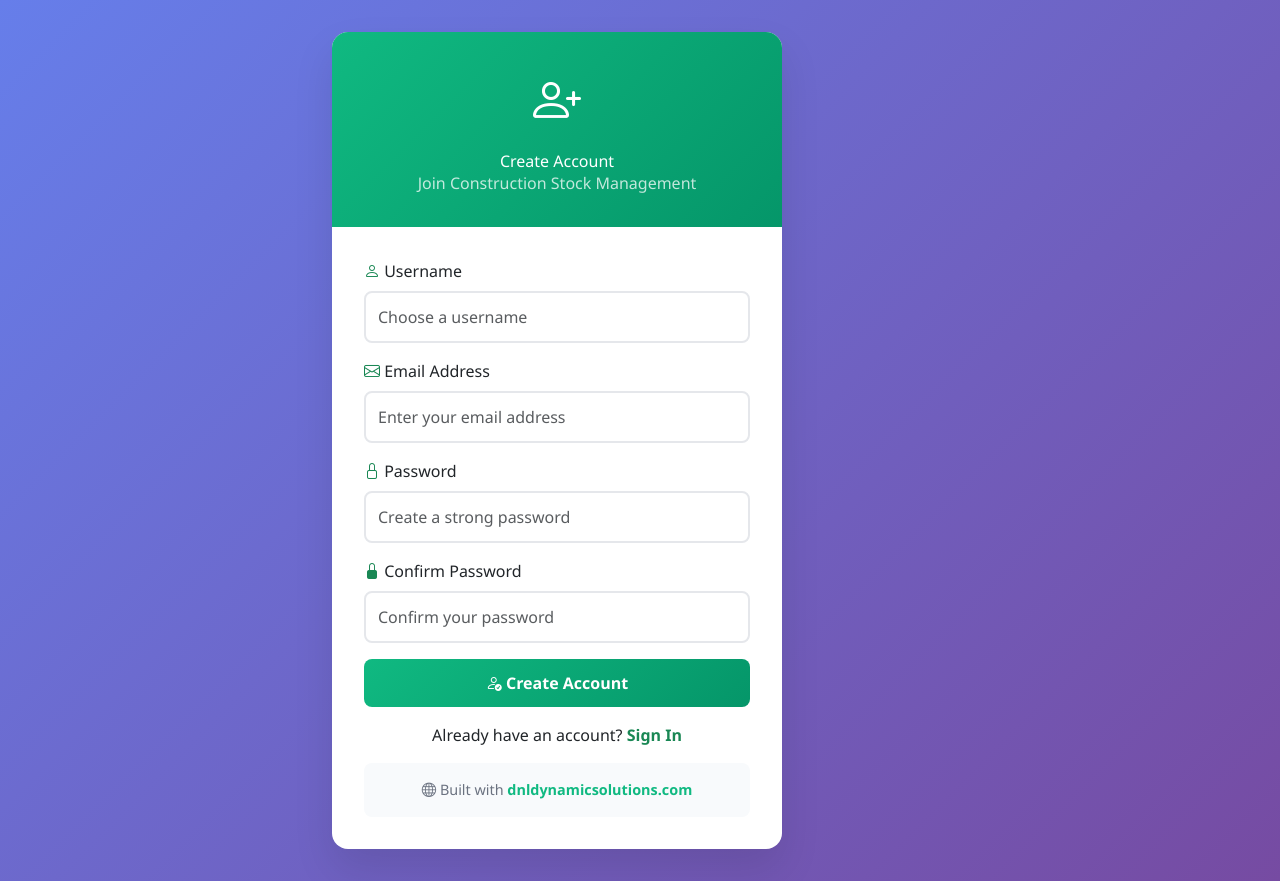
After one commit to danishmalik99/ranaconcretesystem, a Flask app: page /signup in a window 1280 px wide. The commit adds this page. Run offline with Flask 3, Linux system fonts and the light colour scheme; some libraries are stand-ins or nearby versions.

Commit message:
Enable users to create accounts and securely access the dashboard
Implement user authentication and authorization using Flask-Login, adding login, signup, and logout routes with user model.

Replit-Commit-Author: Agent
Replit-Commit-Session-Id: a1167722-ba69-4812-9a5b-af89d3381c46
Replit-Commit-Screenshot-Url: https://storage.googleapis.com/screenshot-production-us-central1/0dd4c48d-a4f3-43ec-8fba-fe58e34cb2cd/3c0b57db-7049-40a7-bd08-4307f8d1c502.jpg

```diff
--- a/pyproject.toml
+++ b/pyproject.toml
@@ -5,10 +5,14 @@ description = "Add your description here"
 requires-python = ">=3.11"
 dependencies = [
     "email-validator>=2.2.0",
+    "flask-dance>=7.1.0",
     "flask>=3.1.1",
     "flask-sqlalchemy>=3.1.1",
     "gunicorn>=23.0.0",
     "psycopg2-binary>=2.9.10",
     "sqlalchemy>=2.0.41",
     "werkzeug>=3.1.3",
+    "flask-login>=0.6.3",
+    "oauthlib>=3.3.1",
+    "pyjwt>=2.10.1",
 ]
--- a/routes.py
+++ b/routes.py
@@ -1,6 +1,7 @@
 from flask import render_template, request, redirect, url_for, flash, jsonify
+from flask_login import login_user, login_required, logout_user, current_user
 from app import app, db
-from models import StockEntry
+from models import StockEntry, User
 
 # Category configuration with colors and icons
 CATEGORIES = {
@@ -45,9 +46,93 @@ CATEGORIES = {
 @app.route('/')
 def index():
     """Landing page with category cards"""
+    if not current_user.is_authenticated:
+        return redirect(url_for('login'))
     return render_template('index.html', categories=CATEGORIES)
 
+@app.route('/login', methods=['GET', 'POST'])
+def login():
+    """Login page"""
+    if current_user.is_authenticated:
+        return redirect(url_for('index'))
+
+    if request.method == 'POST':
+        username = request.form.get('username')
+        password = request.form.get('password')
+
+        if not username or not password:
+            flash('Please enter both username and password', 'error')
+            return render_template('login.html')
+
+        user = User.query.filter_by(username=username).first()
+
+        if user and user.check_password(password):
+            login_user(user)
+            next_page = request.args.get('next')
+            return redirect(next_page) if next_page else redirect(url_for('index'))
+        else:
+            flash('Invalid username or password', 'error')
+
+    return render_template('login.html')
+
+@app.route('/signup', methods=['GET', 'POST'])
+def signup():
+    """Signup page"""
+    if current_user.is_authenticated:
+        return redirect(url_for('index'))
+
+    if request.method == 'POST':
+        username = request.form.get('username')
+        email = request.form.get('email')
+        password = request.form.get('password')
+        confirm_password = request.form.get('confirm_password')
+
+        if not all([username, email, password, confirm_password]):
+            flash('Please fill in all fields', 'error')
+            return render_template('signup.html')
+
+        if password != confirm_password:
+            flash('Passwords do not match', 'error')
+            return render_template('signup.html')
+
+        if len(password) < 6:
+            flash('Password must be at least 6 characters long', 'error')
+            return render_template('signup.html')
+
+        # Check if user already exists
+        if User.query.filter_by(username=username).first():
+            flash('Username already exists', 'error')
+            return render_template('signup.html')
+
+        if User.query.filter_by(email=email).first():
+            flash('Email already exists', 'error')
+            return render_template('signup.html')
+
+        # Create new user
+        user = User(username=username, email=email)
+        user.set_password(password)
+
+        try:
+            db.session.add(user)
+            db.session.commit()
+            flash('Account created successfully! Please log in.', 'success')
+            return redirect(url_for('login'))
+        except Exception as e:
+            db.session.rollback()
+            flash('Error creating account. Please try again.', 'error')
+
+    return render_template('signup.html')
+
+@app.route('/logout')
+@login_required
+def logout():
+    """Logout user"""
+    logout_user()
+    flash('You have been logged out successfully.', 'info')
+    return redirect(url_for('login'))
+
 @app.route('/category/<category_name>')
+@login_required
 def category_view(category_name):
     """View stock entries for a specific category"""
     if category_name not in CATEGORIES:
@@ -63,6 +148,7 @@ def category_view(category_name):
                          category_info=category_info)
 
 @app.route('/add_stock', methods=['POST'])
+@login_required
 def add_stock():
     """Add new stock entry"""
     try:
@@ -101,6 +187,7 @@ def add_stock():
     return redirect(url_for('category_view', category_name=category))
 
 @app.route('/delete_stock/<int:serial_no>')
+@login_required
 def delete_stock(serial_no):
     """Delete a stock entry"""
     try:
@@ -119,6 +206,7 @@ def delete_stock(serial_no):
     return redirect(url_for('category_view', category_name=category))
 
 @app.route('/print_entry/<int:serial_no>')
+@login_required
 def print_entry(serial_no):
     """Print a single stock entry"""
     entry = StockEntry.query.get_or_404(serial_no)
@@ -129,6 +217,7 @@ def print_entry(serial_no):
                          category_info=category_info)
 
 @app.route('/print_category/<category_name>')
+@login_required
 def print_category(category_name):
     """Print all entries for a category"""
     if category_name not in CATEGORIES:
--- a/templates/print_category.html
+++ b/templates/print_category.html
@@ -266,7 +266,7 @@
         <!-- Print Footer -->
         <div class="print-footer">
             <p class="mb-1">Construction Stock Management System</p>
-            <p class="mb-0">This is a computer-generated report containing {{ entries|length }} entries.</p>
+            <p class="mb-0">Built with <strong>dnldynamicsolutions.com</strong> - This is a computer-generated report containing {{ entries|length }} entries.</p>
         </div>
 
         <!-- No Print Buttons -->
--- a/templates/print_entry.html
+++ b/templates/print_entry.html
@@ -178,7 +178,7 @@
         <!-- Print Footer -->
         <div class="print-footer">
             <p class="mb-1">Construction Stock Management System</p>
-            <p class="mb-0">This is a computer-generated receipt.</p>
+            <p class="mb-0">Built with <strong>dnldynamicsolutions.com</strong> - This is a computer-generated receipt.</p>
         </div>
 
         <!-- No Print Buttons -->
--- /dev/null
+++ b/templates/signup.html
@@ -0,0 +1,289 @@
+<!DOCTYPE html>
+<html lang="en">
+<head>
+    <meta charset="UTF-8">
+    <meta name="viewport" content="width=device-width, initial-scale=1.0">
+    <title>Sign Up - Construction Stock Management</title>
+
+    <!-- Bootstrap CSS -->
+    <link href="https://cdn.jsdelivr.net/npm/bootstrap@5.3.0/dist/css/bootstrap.min.css" rel="stylesheet">
+
+    <!-- Tailwind CSS -->
+    <script src="https://cdn.tailwindcss.com"></script>
+
+    <!-- Bootstrap Icons -->
+    <link rel="stylesheet" href="https://cdn.jsdelivr.net/npm/bootstrap-icons@1.11.0/font/bootstrap-icons.css">
+
+    <!-- Custom CSS -->
+    <link rel="stylesheet" href="{{ url_for('static', filename='css/style.css') }}">
+
+    <style>
+        body {
+            background: linear-gradient(135deg, #667eea 0%, #764ba2 100%);
+            min-height: 100vh;
+            display: flex;
+            align-items: center;
+            justify-content: center;
+            padding: 2rem 0;
+        }
+
+        .signup-card {
+            background: white;
+            border-radius: 16px;
+            box-shadow: 0 20px 40px rgba(0,0,0,0.1);
+            overflow: hidden;
+            max-width: 450px;
+            width: 100%;
+        }
+
+        .signup-header {
+            background: linear-gradient(135deg, #10b981 0%, #059669 100%);
+            color: white;
+            text-align: center;
+            padding: 2rem;
+        }
+
+        .signup-body {
+            padding: 2rem;
+        }
+
+        .form-control {
+            border-radius: 8px;
+            border: 2px solid #e5e7eb;
+            padding: 0.75rem;
+            transition: all 0.3s ease;
+        }
+
+        .form-control:focus {
+            border-color: #10b981;
+            box-shadow: 0 0 0 0.2rem rgba(16, 185, 129, 0.25);
+        }
+
+        .btn-signup {
+            background: linear-gradient(135deg, #10b981 0%, #059669 100%);
+            border: none;
+            border-radius: 8px;
+            padding: 0.75rem 2rem;
+            font-weight: 600;
+            transition: all 0.3s ease;
+        }
+
+        .btn-signup:hover {
+            transform: translateY(-2px);
+            box-shadow: 0 8px 25px rgba(16, 185, 129, 0.3);
+        }
+
+        .company-logo {
+            font-size: 3rem;
+            margin-bottom: 1rem;
+        }
+
+        .company-info {
+            background: #f8fafc;
+            border-radius: 8px;
+            padding: 1rem;
+            margin-top: 1rem;
+            text-align: center;
+            font-size: 0.9rem;
+            color: #6b7280;
+        }
+
+        .company-info strong {
+            color: #10b981;
+        }
+
+        .password-strength {
+            font-size: 0.8rem;
+            margin-top: 0.5rem;
+        }
+
+        .strength-weak { color: #dc2626; }
+        .strength-medium { color: #d97706; }
+        .strength-strong { color: #059669; }
+    </style>
+</head>
+<body>
+    <div class="container">
+        <div class="row justify-content-center">
+            <div class="col-md-6">
+                <div class="signup-card">
+                    <!-- Signup Header -->
+                    <div class="signup-header">
+                        <div class="company-logo">
+                            <i class="bi bi-person-plus"></i>
+                        </div>
+                        <h2 class="mb-0">Create Account</h2>
+                        <p class="mb-0 opacity-75">Join Construction Stock Management</p>
+                    </div>
+
+                    <!-- Signup Form -->
+                    <div class="signup-body">
+                        <!-- Flash Messages -->
+                        {% with messages = get_flashed_messages(with_categories=true) %}
+                            {% if messages %}
+                                {% for category, message in messages %}
+                                    <div class="alert alert-{{ 'danger' if category == 'error' else 'success' if category == 'success' else 'info' }} alert-dismissible fade show" role="alert">
+                                        <i class="bi bi-{{ 'exclamation-triangle' if category == 'error' else 'check-circle' if category == 'success' else 'info-circle' }}"></i>
+                                        {{ message }}
+                                        <button type="button" class="btn-close" data-bs-dismiss="alert"></button>
+                                    </div>
+                                {% endfor %}
+                            {% endif %}
+                        {% endwith %}
+
+                        <form method="POST" action="{{ url_for('signup') }}" class="needs-validation" novalidate>
+                            <div class="mb-3">
+                                <label for="username" class="form-label">
+                                    <i class="bi bi-person text-success"></i>
+                                    Username
+                                </label>
+                                <input type="text" class="form-control" id="username" name="username"
+                                       placeholder="Choose a username" required minlength="3">
+                                <div class="invalid-feedback">
+                                    Username must be at least 3 characters long.
+                                </div>
+                            </div>
+
+                            <div class="mb-3">
+                                <label for="email" class="form-label">
+                                    <i class="bi bi-envelope text-success"></i>
+                                    Email Address
+                                </label>
+                                <input type="email" class="form-control" id="email" name="email"
+                                       placeholder="Enter your email address" required>
+                                <div class="invalid-feedback">
+                                    Please enter a valid email address.
+                                </div>
+                            </div>
+
+                            <div class="mb-3">
+                                <label for="password" class="form-label">
+                                    <i class="bi bi-lock text-success"></i>
+                                    Password
+                                </label>
+                                <input type="password" class="form-control" id="password" name="password"
+                                       placeholder="Create a strong password" required minlength="6">
+                                <div class="invalid-feedback">
+                                    Password must be at least 6 characters long.
+                                </div>
+                                <div id="passwordStrength" class="password-strength"></div>
+                            </div>
+
+                            <div class="mb-3">
+                                <label for="confirm_password" class="form-label">
+                                    <i class="bi bi-lock-fill text-success"></i>
+                                    Confirm Password
+                                </label>
+                                <input type="password" class="form-control" id="confirm_password" name="confirm_password"
+                                       placeholder="Confirm your password" required>
+                                <div class="invalid-feedback">
+                                    Please confirm your password.
+                                </div>
+                                <div id="passwordMatch" class="password-strength"></div>
+                            </div>
+
+                            <div class="d-grid gap-2">
+                                <button type="submit" class="btn btn-success btn-signup">
+                                    <i class="bi bi-person-check"></i>
+                                    Create Account
+                                </button>
+                            </div>
+                        </form>
+
+                        <div class="text-center mt-3">
+                            <p class="mb-0">Already have an account?
+                                <a href="{{ url_for('login') }}" class="text-success text-decoration-none fw-bold">Sign In</a>
+                            </p>
+                        </div>
+
+                        <!-- Company Info -->
+                        <div class="company-info">
+                            <p class="mb-0">
+                                <i class="bi bi-globe"></i>
+                                Built with <strong>dnldynamicsolutions.com</strong>
+                            </p>
+                        </div>
+                    </div>
+                </div>
+            </div>
+        </div>
+    </div>
+
+    <!-- Bootstrap JS -->
+    <script src="https://cdn.jsdelivr.net/npm/bootstrap@5.3.0/dist/js/bootstrap.bundle.min.js"></script>
+
+    <script>
+        // Form validation
+        (function() {
+            'use strict';
+            window.addEventListener('load', function() {
+                var forms = document.getElementsByClassName('needs-validation');
+                var validation = Array.prototype.filter.call(forms, function(form) {
+                    form.addEventListener('submit', function(event) {
+                        if (form.checkValidity() === false) {
+                            event.preventDefault();
+                            event.stopPropagation();
+                        }
+                        form.classList.add('was-validated');
+                    }, false);
+                });
+            }, false);
+        })();
+
+        // Password strength indicator
+        document.getElementById('password').addEventListener('input', function() {
+            const password = this.value;
+            const strengthDiv = document.getElementById('passwordStrength');
+
+            if (password.length === 0) {
+                strengthDiv.textContent = '';
+                return;
+            }
+
+            let strength = 0;
+            let feedback = [];
+
+            if (password.length >= 6) strength += 1;
+            if (password.match(/[a-z]/)) strength += 1;
+            if (password.match(/[A-Z]/)) strength += 1;
+            if (password.match(/[0-9]/)) strength += 1;
+            if (password.match(/[^a-zA-Z0-9]/)) strength += 1;
+
+            if (strength < 3) {
+                strengthDiv.textContent = 'Weak password';
+                strengthDiv.className = 'password-strength strength-weak';
+            } else if (strength < 4) {
+                strengthDiv.textContent = 'Medium password';
+                strengthDiv.className = 'password-strength strength-medium';
+            } else {
+                strengthDiv.textContent = 'Strong password';
+                strengthDiv.className = 'password-strength strength-strong';
+            }
+
+            checkPasswordMatch();
+        });
+
+        // Password match checker
+        document.getElementById('confirm_password').addEventListener('input', checkPasswordMatch);
+
+        function checkPasswordMatch() {
+            const password = document.getElementById('password').value;
+            const confirmPassword = document.getElementById('confirm_password').value;
+            const matchDiv = document.getElementById('passwordMatch');
+
+            if (confirmPassword.length === 0) {
+                matchDiv.textContent = '';
+                return;
+            }
+
+            if (password === confirmPassword) {
+                matchDiv.textContent = 'Passwords match';
+                matchDiv.className = 'password-strength strength-strong';
+            } else {
+                matchDiv.textContent = 'Passwords do not match';
+                matchDiv.className = 'password-strength strength-weak';
+            }
+        }
+    </script>
+</body>
+</html>
```
Also changed, not shown: app.py (+13 -0 lines), models.py (+20 -0 lines), templates/base.html (+14 -1 lines), templates/login.html (added, +198 -0 lines), 1 other file.
